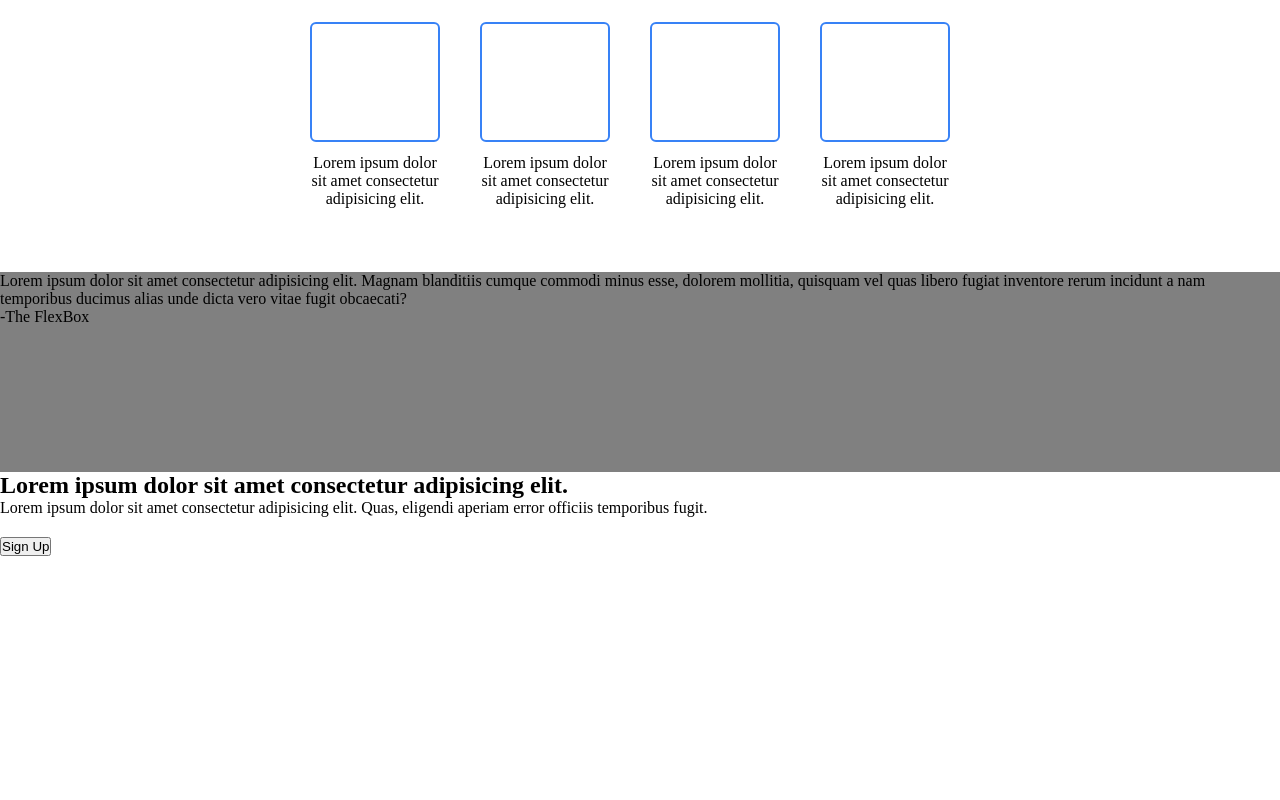
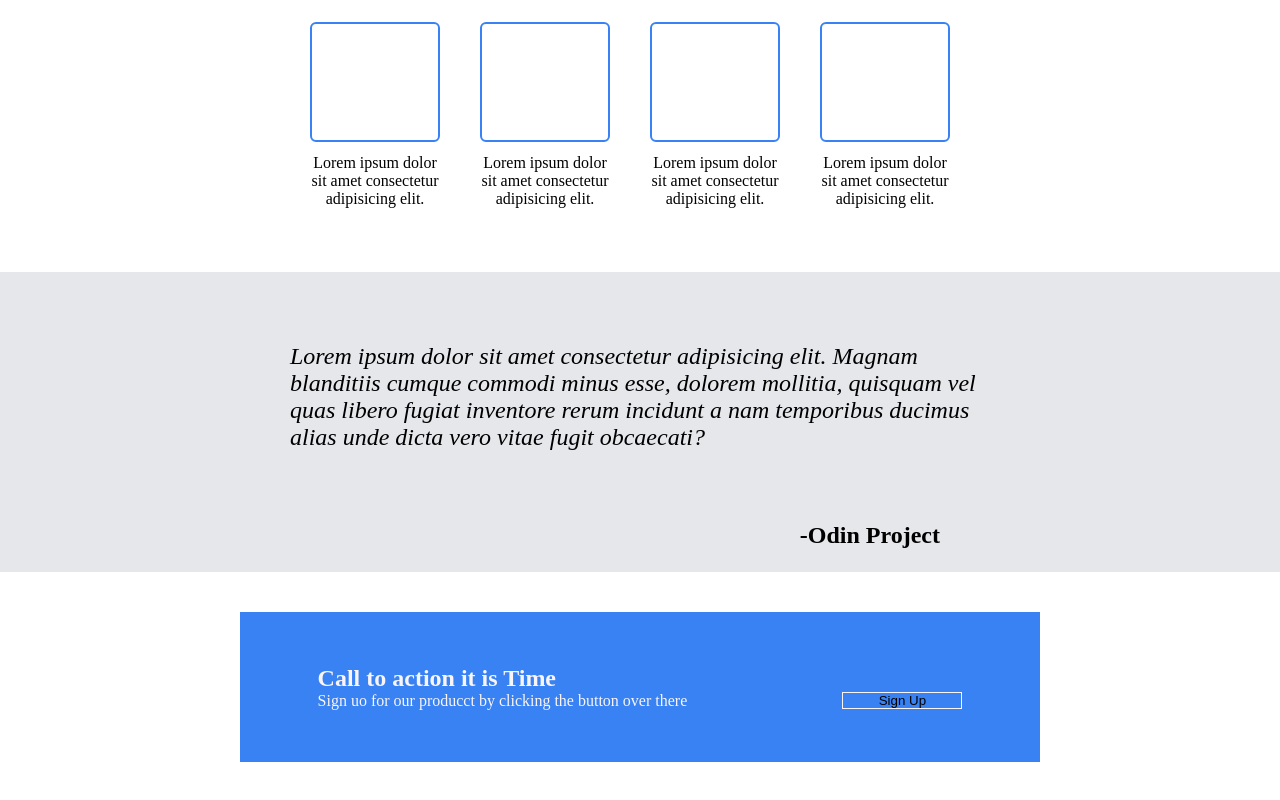
Before and after one commit to arnold-O/odin-landinpage, a plain HTML site: page index.html in a window 1280 px wide. Shown: the part 572-1372 px from the top of the page. Before the commit the page ends 1128 px from the top, so only its background shows below. Drawn offline with Linux system fonts and the light colour scheme.

Commit message:
footer section css

```diff
--- a/index.css
+++ b/index.css
@@ -131,6 +131,62 @@ button{
 
 
 .reviewSection-Container{
-    background-color: grey;
-    height: 200px;
+    background-color: #e5e7eb;
+    height: 300px;
 }
+
+.reviewTitle-container p{
+    width: 700px;
+    margin: 0px;
+    font-size: 24px;
+    /* height: 200px; */
+
+}
+
+.reviewTitle-container{
+    display: flex;
+    justify-content: center;
+    align-items: center;
+     max-width: 800px;
+     height: 250px;
+
+
+    margin:  0 auto;
+    margin-top: 15px;
+
+}
+
+.nameOfCustumer{
+    max-width: 600px;
+    margin:  0 auto;
+    display: flex;
+    justify-content: end;
+    font-weight: 600;
+    font-size: 24px;
+}
+
+.footerSection-container{
+    display: flex;
+    justify-content: space-around;
+    align-items: center;
+    max-width: 800px;
+    height: 150px;
+    margin: 0 auto;
+    background-color: #3882f3;
+    margin-top: 40px;
+    margin-bottom: 60px;
+    color: #f9f4f8;
+}
+
+.footerSignup-btn{
+width: 120px;
+height: 30px;
+}
+.footerSignup-btn button{
+    background-color: #3882f3;
+    border: 1px solid #f9f4f8;
+    width: 100%;
+    height: auto;
+
+
+}
--- a/index.html
+++ b/index.html
@@ -70,18 +70,24 @@
         </div>
     </main>
     <section class="reviewSection-Container">
-        <div>
-            <p>Lorem ipsum dolor sit amet consectetur adipisicing elit. Magnam blanditiis cumque commodi minus esse, dolorem mollitia, quisquam vel quas libero fugiat inventore rerum incidunt a nam temporibus ducimus alias unde dicta vero vitae fugit obcaecati?</p>
-            <p>-The FlexBox</p>
+        <div class="reviewTitle-container">
+            <p>
+            <em>Lorem ipsum dolor sit amet consectetur adipisicing elit. Magnam blanditiis cumque commodi minus esse, dolorem mollitia, quisquam vel quas libero fugiat inventore rerum incidunt a nam temporibus ducimus alias unde dicta vero vitae fugit obcaecati?
+            </em>
+            </p>
+
+        </div>
+        <div class="nameOfCustumer">
+            <p>-Odin Project</p>
         </div>
     </section>
 
-    <footer>
+    <footer class="footerSection-container">
         <div>
-            <h2>Lorem ipsum dolor sit amet consectetur adipisicing elit.</h2>
-            <p>Lorem ipsum dolor sit amet consectetur adipisicing elit. Quas, eligendi aperiam error officiis temporibus fugit.</p>
+            <h2>Call to action it is Time</h2>
+            <p>Sign uo for our producct by clicking the button over there</p>
         </div>
-        <div>
+        <div class="footerSignup-btn">
             <button>Sign Up</button>
         </div>
     </footer>
```
